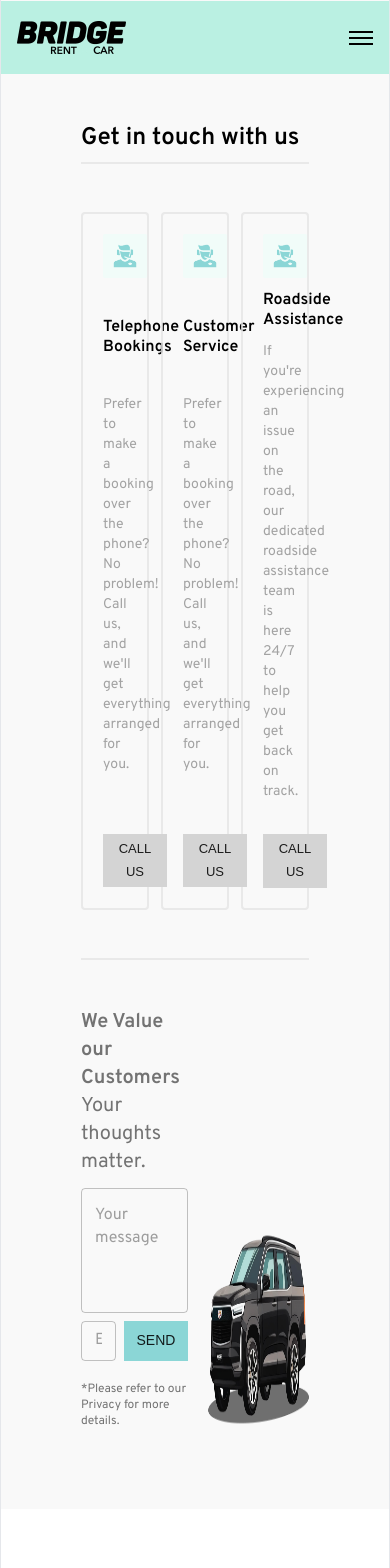
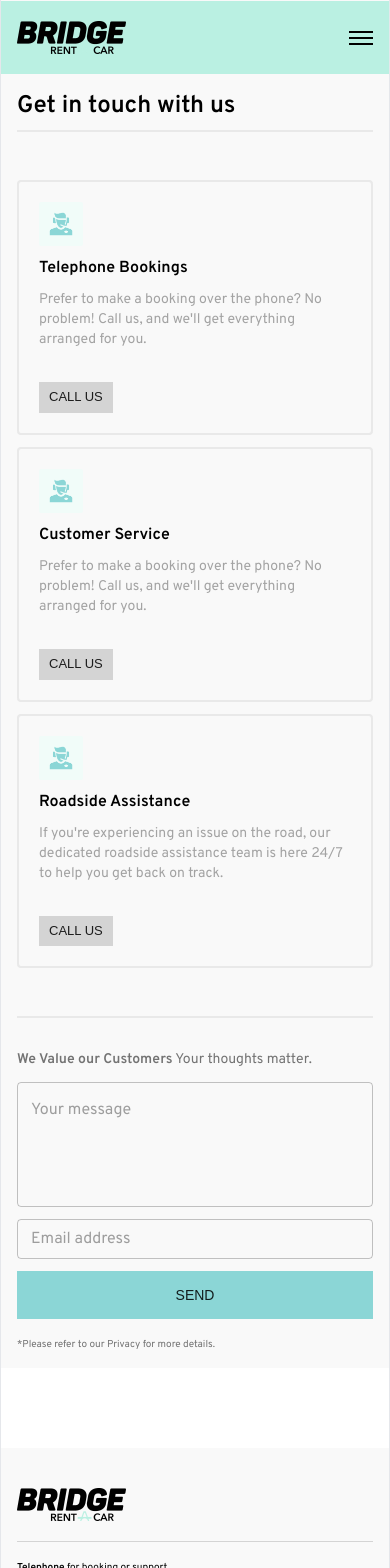
Before and after one commit to putubgs/bridge-rental, a Next.js app: page /contact in a window 390 px wide. Shown: the top 1568 px of the page. Built offline with nearby package versions, Linux system fonts and the light colour scheme.

Commit message:
contact and email mobile design completed

```diff
--- a/app/(client)/contact/page.tsx
+++ b/app/(client)/contact/page.tsx
@@ -3,8 +3,8 @@ import EmailSection from "@/components/contact/section/email-section";
 
 export default function ContactPage() {
   return (
-    <div className="bg-[#F9F9F9] relative -top-20">
-      <main className="mx-auto max-w-screen-2xl space-y-12 p-20 pt-32">
+    <div className="relative -top-20 bg-[#F9F9F9]">
+      <main className="mx-auto max-w-screen-2xl space-y-8 p-4 pt-24 md:space-y-12 md:p-20 md:pt-32">
         <ContactsSection />
         <EmailSection />
       </main>
--- a/app/(client)/help/page.tsx
+++ b/app/(client)/help/page.tsx
@@ -4,24 +4,24 @@ import Link from "next/link";
 
 export default function HelpPage() {
   return (
-    <div className="bg-[#F9F9F9] relative -top-20">
-      <main className="mx-auto flex max-w-screen-2xl flex-col items-center gap-16 px-20 pb-32 pt-40">
+    <div className="relative md:-top-20 -top-5 bg-[#F9F9F9]">
+      <main className="mx-auto flex max-w-screen-2xl flex-col items-center md:gap-16 gap-8 px-4 md:pb-32 md:pt-40 pt-20 pb-16 md:px-20">
         <section className="text-center">
-          <h2 className="font-poppins text-5xl font-semibold">
+          <h2 className="font-poppins text-xl font-semibold md:text-5xl">
             FAQs & Support
           </h2>
-          <p className="mt-5 text-xl text-neutral-500/80">
+          <p className="mt-5 text-xs text-neutral-500/80 md:text-xl">
             Help is just a click away—find quick answers or get support
             instantly
           </p>
         </section>
-        <section className="grid w-4/5 grid-cols-2 gap-3">
+        <section className="grid w-full grid-cols-1 gap-3 md:w-4/5 md:grid-cols-2">
           {faqData.map((faq, index) => (
             <FaqCard key={index} {...faq} />
           ))}
         </section>
-        <section className="mt-5 w-2/3 text-center text-neutral-500">
-          <p>
+        <section className="mt-5 w-full px-4 text-center text-neutral-500 md:w-2/3 md:px-0">
+          <p className="py-2 text-xs md:py-4 md:text-base">
             If you have any further questions, don't hesitate to call us at
             <span className="text-primary-variant-2"> +962-6-7790-890</span> or
             email at{" "}
--- a/components/contact/form/email-form.tsx
+++ b/components/contact/form/email-form.tsx
@@ -2,18 +2,42 @@ import { Button, TextField } from "@mui/material";
 
 export default function EmailForm() {
   return (
-    <form className="space-y-2">
+    <form className="space-y-3 sm:space-y-2">
       <TextField
         multiline
         rows={4}
         className="w-full"
         placeholder="Your message"
+        inputProps={{
+          sx: {
+            "& .MuiInputBase-input": {
+              fontSize: {
+                xs: "0.875rem",
+                sm: "1rem",
+              },
+            },
+          },
+        }}
       />
-      <div className="flex justify-between gap-2">
-        <TextField size="small" className="grow" placeholder="Email address" />
+      <div className="flex flex-col justify-between gap-3 sm:flex-row sm:gap-2">
+        <TextField
+          size="small"
+          className="grow"
+          placeholder="Email address"
+          inputProps={{
+            sx: {
+              "& .MuiInputBase-input": {
+                fontSize: {
+                  xs: "0.875rem",
+                  sm: "1rem",
+                },
+              },
+            },
+          }}
+        />
         <Button
           variant="contained"
-          className="rounded !bg-primary-variant-2 px-7 text-xs text-white"
+          className="h-12 w-full rounded !bg-primary-variant-2 px-7 text-xs text-white sm:h-auto sm:w-auto"
         >
           SEND
         </Button>
--- a/components/contact/section/contacts-section.tsx
+++ b/components/contact/section/contacts-section.tsx
@@ -7,7 +7,7 @@ export default function ContactsSection() {
     <section>
       <h2 className="text-2xl font-semibold">Get in touch with us</h2>
 
-      <div className="mt-2 grid grid-cols-3 gap-3 border-y-2 border-neutral-200/80 py-12">
+      <div className="mt-2 grid grid-cols-1 gap-3 border-y-2 border-neutral-200/80 py-12 md:grid-cols-3">
         <ContactCard
           title="Telephone Bookings"
           description="Prefer to make a booking over the phone? No problem! Call us, and we'll get everything arranged for you."
--- a/components/contact/section/email-section.tsx
+++ b/components/contact/section/email-section.tsx
@@ -3,18 +3,18 @@ import EmailForm from "../form/email-form";
 
 export default function EmailSection() {
   return (
-    <section className="flex items-end justify-between gap-5">
-      <div className="basis-1/2 space-y-3">
-        <h2 className="text-xl text-neutral-500">
+    <section className="flex flex-col items-center justify-between gap-5 md:flex-row md:items-end">
+      <div className="w-full space-y-3 md:basis-1/2">
+        <h2 className="text-sm text-neutral-500 md:text-xl">
           <span className="font-semibold">We Value our Customers</span> Your
           thoughts matter.
         </h2>
         <EmailForm />
-        <p className="pt-2 text-xs text-neutral-500">
+        <p className="pt-2 text-[10px] text-neutral-500 md:text-xs">
           *Please refer to our Privacy for more details.
         </p>
       </div>
-      <div className="relative h-[200px] w-[416px]">
+      <div className="relative hidden h-[200px] w-full md:block md:w-[416px]">
         <Image
           src={"/assets/img/black-suv.png"}
           alt="Black SUV Illustration"
```
